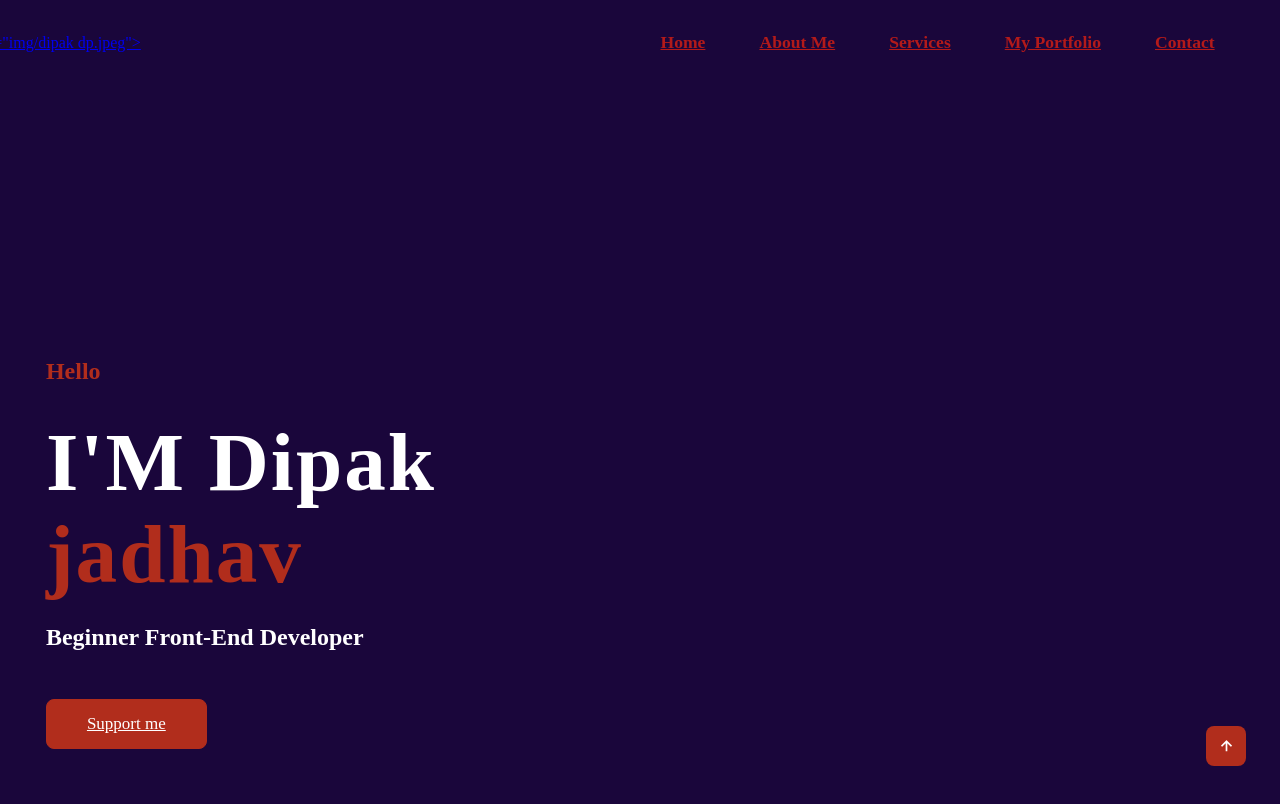
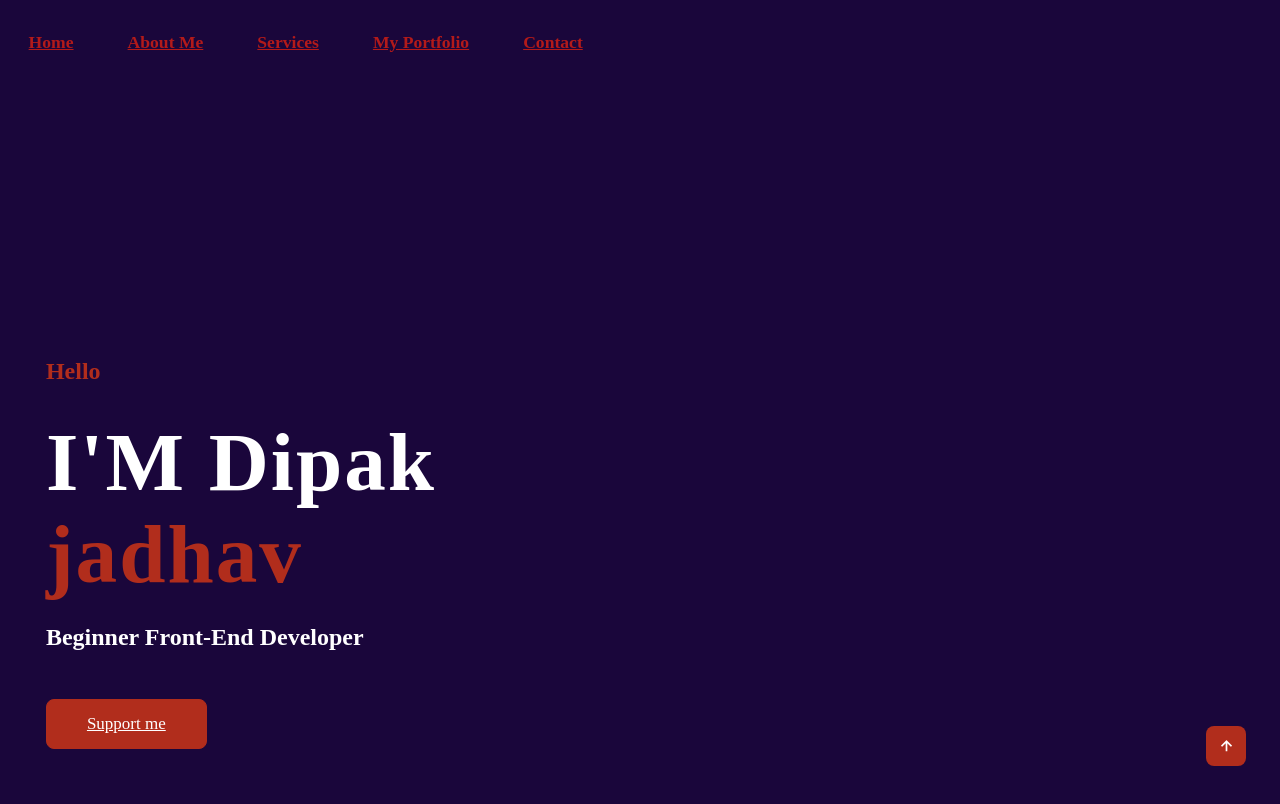
Before and after one commit to dipakja/portfolio, a plain HTML site: page index.html in a window 1280 px wide. Shown: the top 804 px of the page. Drawn offline with nearby package versions, Linux system fonts and the light colour scheme.

Commit message:
remove logo

```diff
--- a/index.html
+++ b/index.html
@@ -18,7 +18,7 @@
 
 	<!---header--->
 	<header>
-		<a href="#" class="logo">< src="img/dipak dp.jpeg"></a>
+<!-- 		<a href="#" class="logo">< src="img/dipak dp.jpeg"></a> -->
 		<div class="bx bx-menu" id="menu-icon"></div>
 
 		<ul class="navbar" style="list-style-type: none;">
```
